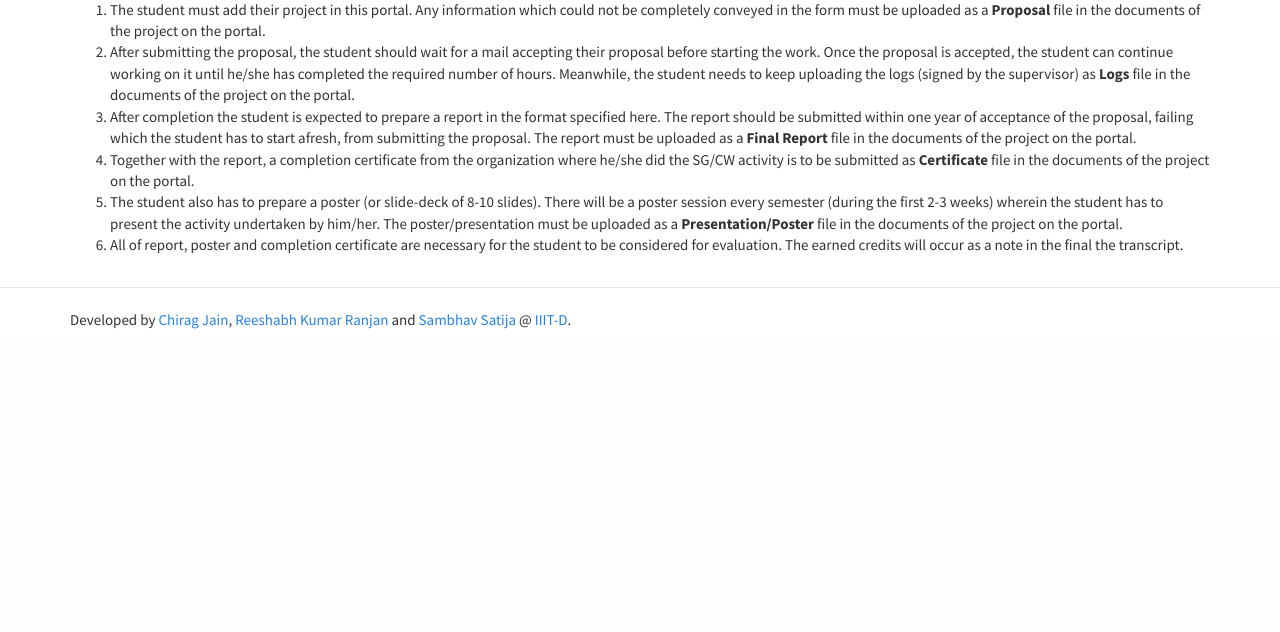
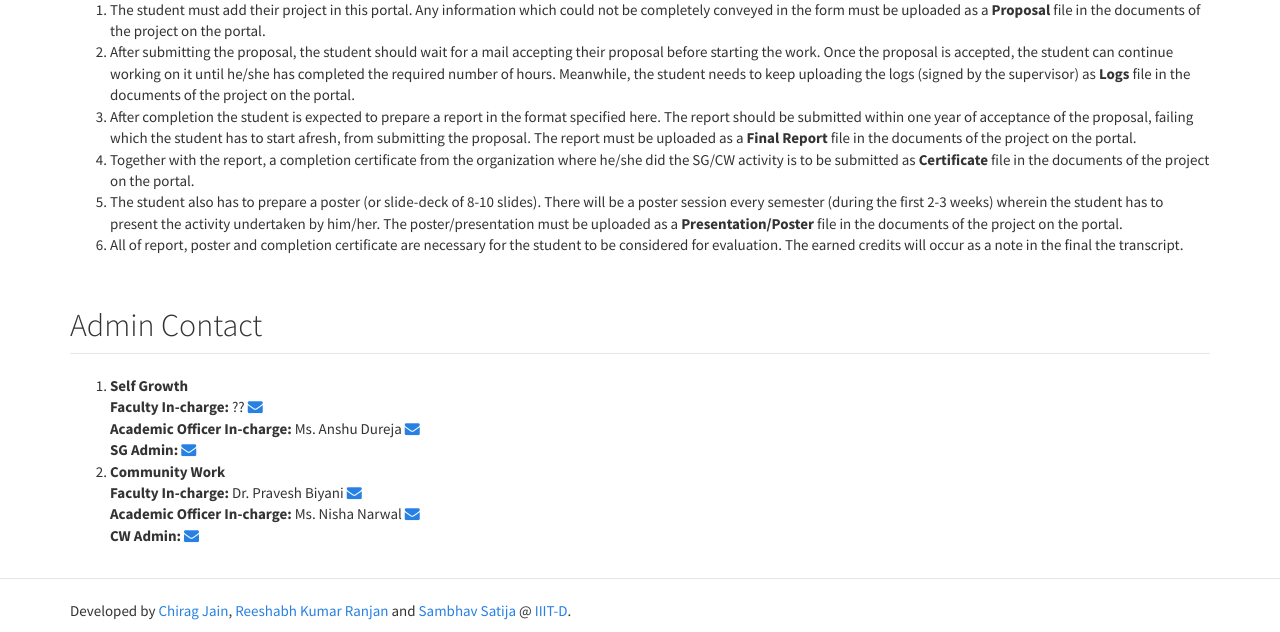
Before and after one commit to SanyamGarg12/sg-cw-iiitd, a Django app: page /student/guidelines/ in a window 1280 px wide. Shown: the part 1650-2282 px from the top of the page. Before the commit the page ends 1979 px from the top, so only its background shows below. Run offline with Django 3.2, Linux system fonts and the light colour scheme; parts of the project's set-up code (start-up, migrations or seed data) failed here and were passed over; some libraries are stand-ins or nearby versions.

Commit message:
Add Contact

```diff
--- a/studentportal/templates/core.html
+++ b/studentportal/templates/core.html
@@ -9,6 +9,8 @@
         <meta http-equiv="X-UA-Compatible" content="IE=edge">
         <meta name="viewport" content="width=device-width, initial-scale=1">
         <link rel="shortcut icon" type="image/png" href="{% static 'favicon.ico' %}"/>
+        <link rel="stylesheet"
+              href="https://cdnjs.cloudflare.com/ajax/libs/font-awesome/4.7.0/css/font-awesome.min.css">
         <title>SG/CW - IIIT Delhi</title>
         <!-- Bootstrap core CSS -->
         <link href="{% static 'bootstrap/css/bootstrap.min.css' %}" rel="stylesheet" media="screen">
@@ -65,6 +67,7 @@
                     width: 50%; /* 6 columns */
                 }
             }
+
             .ajaxify-btn {
             }
         </style>
@@ -93,7 +96,8 @@
                                     class="glyphicon glyphicon-user"></span> {{ user.first_name }} <b class="caret"></b></a>
                             <ul class="dropdown-menu">
                                 <li><a href="{% url 'studentprofile' %}">My Projects</a></li>
-                                <li><a class="btn ajaxify-btn" style="text-align: left" data-link="{% url 'update_batch_student' %}">Update Profile</a></li>
+                                <li><a class="btn ajaxify-btn" style="text-align: left"
+                                       data-link="{% url 'update_batch_student' %}">Update Profile</a></li>
                                 <li class="divider"></li>
                                 <li><a href="{% url 'logout' %}">Logout</a></li>
                             </ul>
--- a/studentportal/templates/guidelines.html
+++ b/studentportal/templates/guidelines.html
@@ -201,4 +201,32 @@
             </li>
         </ol>
     </div>
+
+    <div class="container">
+        <h2 class="page-header">
+            Admin Contact
+        </h2>
+        <ol>
+            <li><strong>Self Growth</strong>
+                <br>
+                <strong>Faculty In-charge: </strong> ?? <a href="mailto:"><i class="fa fa-envelope"></i></a>
+                <br>
+                <strong>Academic Officer In-charge: </strong> Ms. Anshu Dureja <a href="mailto:anshu@iiitd.ac.in"><i
+                        class="fa fa-envelope"></i></a>
+                <br>
+                <strong>SG Admin: </strong><a href="mailto:selfgrowth@iiitd.ac.in"><i class="fa fa-envelope"></i></a>
+            </li>
+            <li><strong>Community Work</strong>
+                <br>
+                <strong>Faculty In-charge: </strong>Dr. Pravesh Biyani <a href="mailto:praveshb@iiitd.ac.in"><i
+                        class="fa fa-envelope"></i></a>
+                <br>
+                <strong>Academic Officer In-charge: </strong>Ms. Nisha Narwal <a href="mailto:nisha@iiitd.ac.in"><i
+                        class="fa fa-envelope"></i></a>
+                <br>
+                <strong>CW Admin: </strong><a href="mailto:communitywork@iiitd.ac.in"><i class="fa fa-envelope"></i></a>
+            </li>
+        </ol>
+    </div>
+
 {% endblock %}
```
